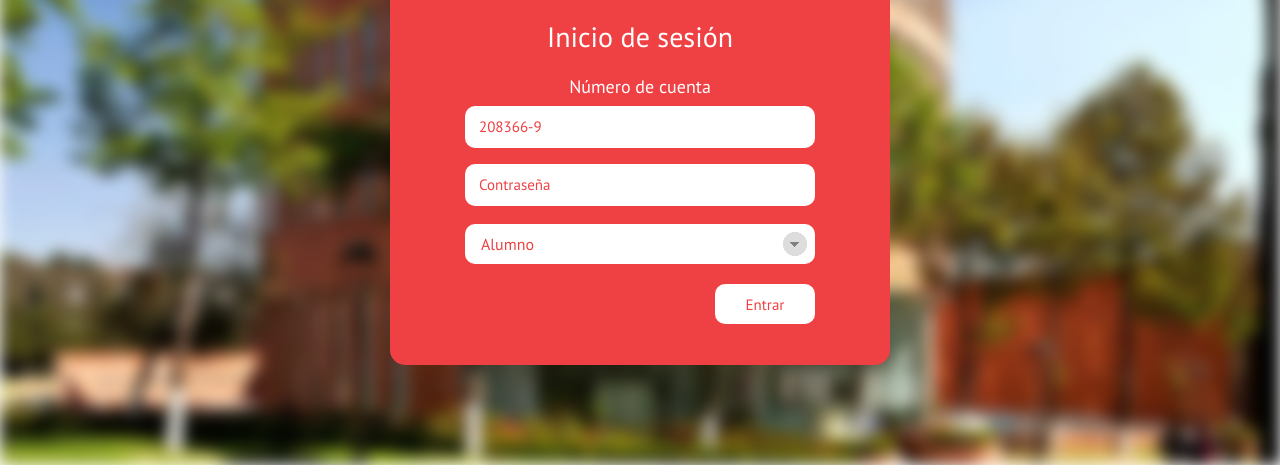
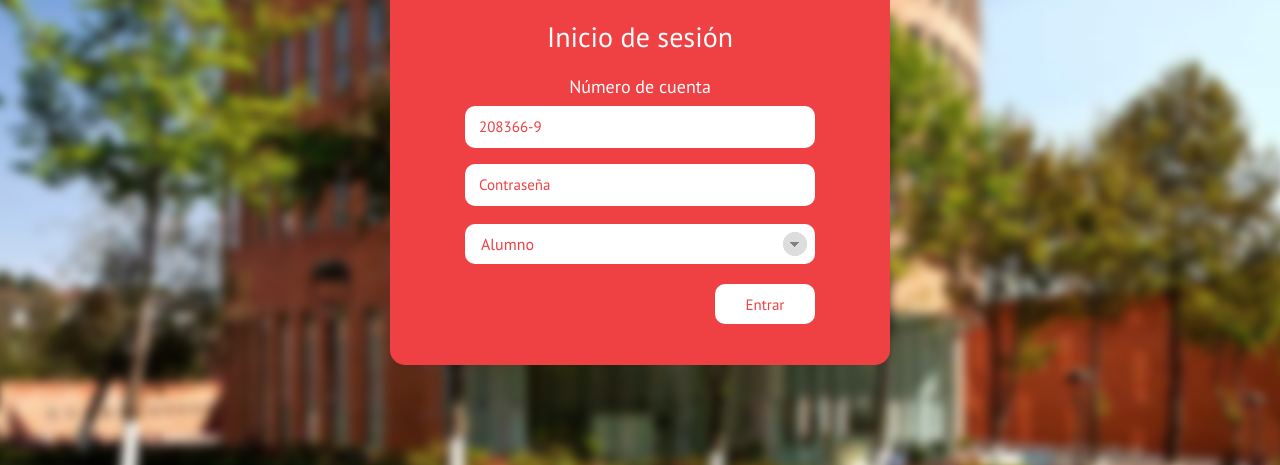
Before and after one commit to JairEscamilla/PrestamosIE, a plain HTML site: page index.html in a window 1280 px wide. Shown: the part 335-800 px from the top of the page. Drawn offline with Linux system fonts and the light colour scheme.

Commit message:
fix: Arreglando background

```diff
--- a/styles/main.css
+++ b/styles/main.css
@@ -23,8 +23,8 @@
   background-image: url("../images/backgroundT.jpg");
 
   /* Add the blur effect */
-  filter: blur(8px);
-  -webkit-filter: blur(8px);
+  filter: blur(5px);
+  -webkit-filter: blur(5px);
 
   /* Full height */
   height: 100%;
@@ -32,6 +32,7 @@
   left: 0;
   right: 0;
   top: 0;
+  transform: scale(1.1);
   /* Center and scale the image nicely */
   background-position: center center;
   background-repeat: no-repeat;
```
